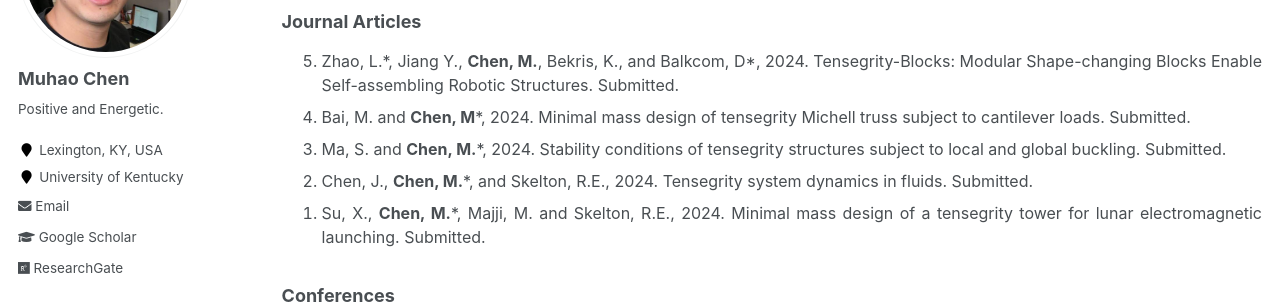
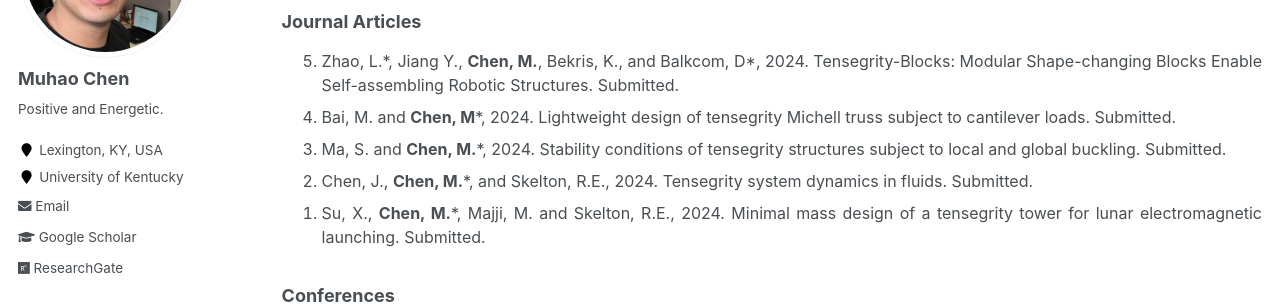
Before and after one commit to Muhao-Chen/muhao-chen.github.io, a Jekyll site: the page built from _pages/publication.md, in a window 1280 px wide and 900 px high, scrolled down 3667 px. Shown: the part 153-457 px from the top of the window. Built offline with Jekyll 4.4.1, drawn with Linux system fonts in a browser that asks for light colours.

Commit message:
Update publication.md

```diff
--- a/_pages/publication.md
+++ b/_pages/publication.md
@@ -89,7 +89,7 @@ Conference with Abstracts:
 <!-- <li><strong>Chen, M.</strong>*, Shen, Y., and Skelton, R.E. Model-Based and Markov Data-Based Linearized Tensegrity Dynamics and Analysis of Morphing Airfoils. <u>Journal of Guidance, Control, and Dynamics</u>. Submitted.</li> -->
 <!-- <li> <strong>Chen, M.</strong>*, and Skelton, R.E., 2022. Mass efficient Double-Helix Tensegrity for underwater, land, air, and space applications. <u>Computer Methods in Applied Mechanics and Engineering</u>.-->
 <!-- <li> <strong>Chen, M.</strong>*, Shen, Y., Majji, M. and Skelton, R.E. Integrated economic sensor/actuator selection and covariance control for tensegrity robots. 2023. <u>Automatica</u>. </li> -->
-<li>Bai, M. and <strong>Chen, M</strong>*, 2024. Minimal mass design of tensegrity Michell truss subject to cantilever loads. Submitted.</li>
+<li>Bai, M. and <strong>Chen, M</strong>*, 2024. Lightweight design of tensegrity Michell truss subject to cantilever loads. Submitted.</li>
 <li>Ma, S. and <strong>Chen, M.</strong>*, 2024. Stability conditions of tensegrity structures subject to local and global buckling. Submitted.</li>
 <!-- <li>Shen, Y., <strong>Chen, M.</strong>*, and Skelton, R.E., 2023. TsgDMC: Tensegrity Data-based Modeling and Control. <u>Journal of Open Source Software</u>. </li>
 <li>Ma, S., <strong>Chen, M.</strong>*, and Skelton, R.E., 2023. OriTsgEFA: Origami and Tensegrity Equilibrium and Form-finding Analysis. <u>Journal of Open Source Software</u>. </li> -->
```
